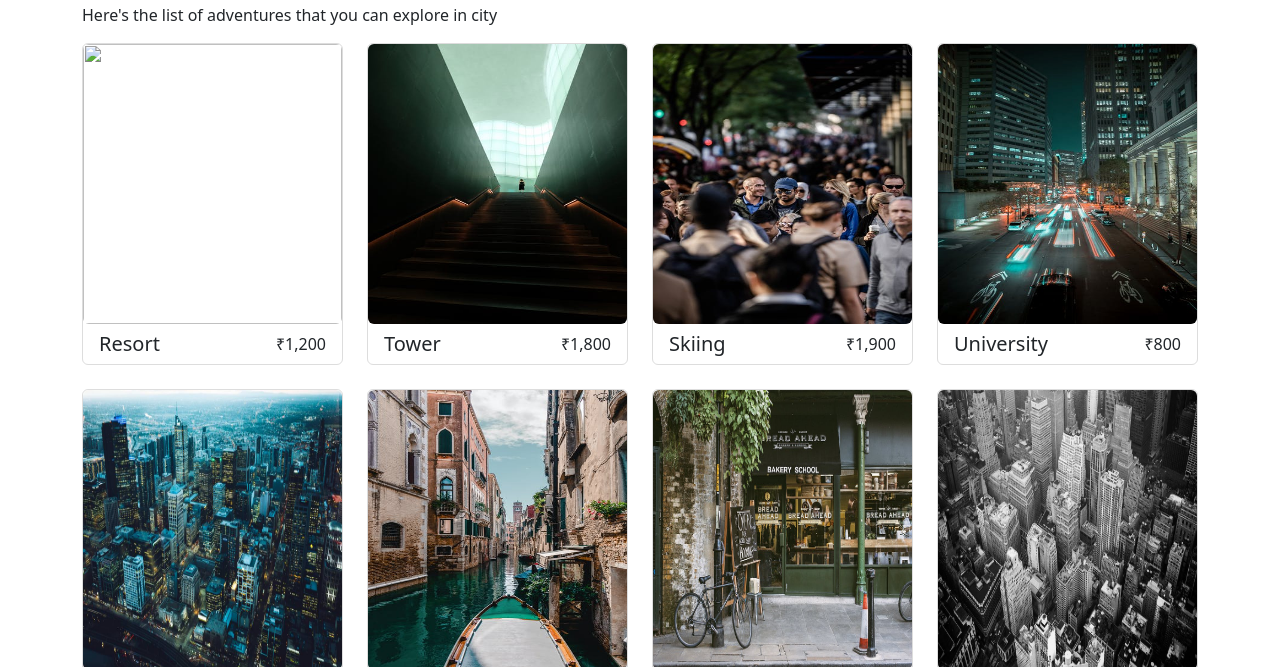
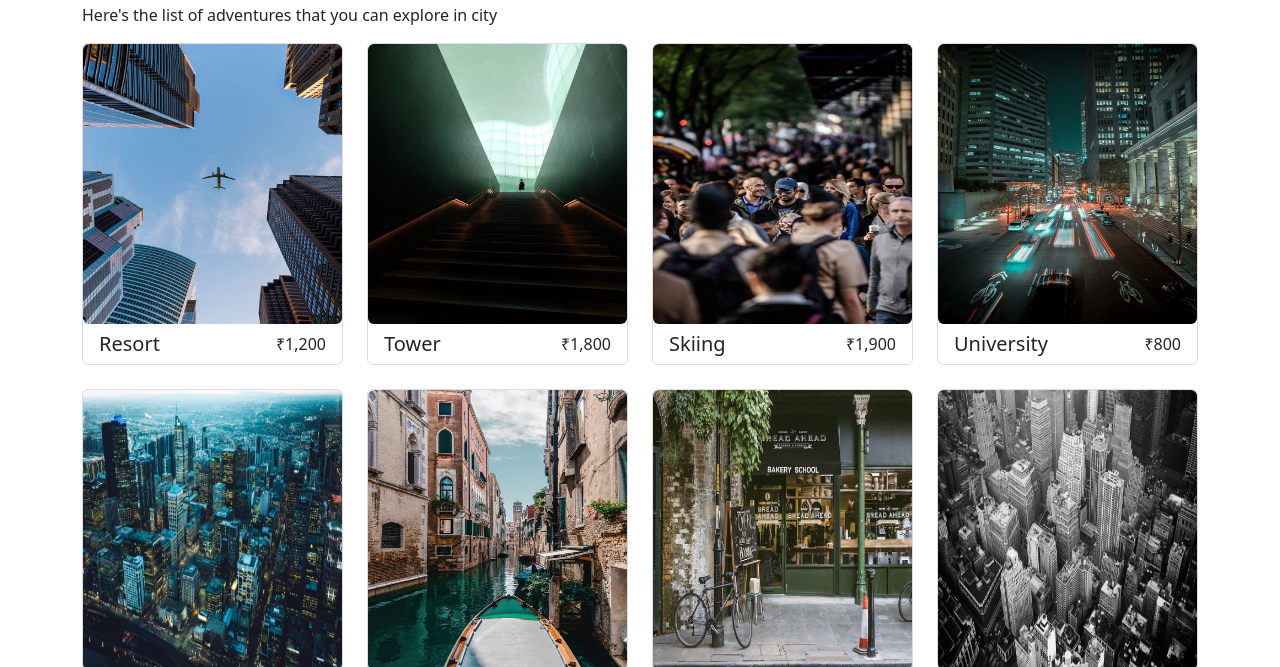
Before and after one commit to UdayGoel2000/Q-Trip, a plain HTML site: page pages/adventures/index.html in a window 1280 px wide. Shown: the part 129-796 px from the top of the page. Drawn offline with nearby package versions, Linux system fonts and the light colour scheme; the site is published under a folder, as on GitHub Pages, so addresses that start at the root find nothing.

Commit message:
updated the adventure grid page commit1

```diff
--- a/pages/adventures/index.html
+++ b/pages/adventures/index.html
@@ -57,7 +57,7 @@
       <h1>Explore all adventures</h1>
       <p>Here's the list of adventures that you can explore in city</p>
       <div class = 'row'>
-        <div class="col-6 col-lg-3 mb-4"><a href="./resort/index.html"><div class = "adventure-card rounded"><img class = "img-fluid rounded" src="/assets/adventures/tower.jpg" alt=""> <div class = "adventure-card-text d-xl-flex justify-content-between px-3 py-2"><h5 class = "text-left m-0">Resort</h5><p class = "m-0">₹1,200</p></div></div></a></div>
+        <div class="col-6 col-lg-3 mb-4"><a href="./resort/index.html"><div class = "adventure-card rounded"><img class = "img-fluid rounded" src="../../assets/adventures/tower.jpg" alt=""> <div class = "adventure-card-text d-xl-flex justify-content-between px-3 py-2"><h5 class = "text-left m-0">Resort</h5><p class = "m-0">₹1,200</p></div></div></a></div>
         <div class="col-6 col-lg-3 mb-4"><a href="#"><div class = "adventure-card rounded"><img class = "img-fluid rounded" src="../../assets/adventures/mount.jpg" alt=""> <div class = "adventure-card-text d-xl-flex justify-content-between px-3 py-2"><h5 class = "text-left m-0">Tower</h5><p class = "m-0">₹1,800</p></div></div></a></div>
         <div class="col-6 col-lg-3 mb-4"><a href="#"><div class = "adventure-card rounded"><img class = "img-fluid rounded" src="../../assets/adventures/university.jpg" alt=""> <div class = "adventure-card-text d-xl-flex justify-content-between px-3 py-2"><h5 class = "text-left m-0">Skiing</h5><p class = "m-0">₹1,900</p></div></div></a></div>
         <div class="col-6 col-lg-3 mb-4"><a href="#"><div class = "adventure-card rounded"><img class = "img-fluid rounded" src="../../assets/adventures/market.jpg" alt=""> <div class = "adventure-card-text d-xl-flex justify-content-between px-3 py-2"><h5 class = "text-left m-0">University</h5><p class = "m-0">₹800</p></div></div></a></div>
```
